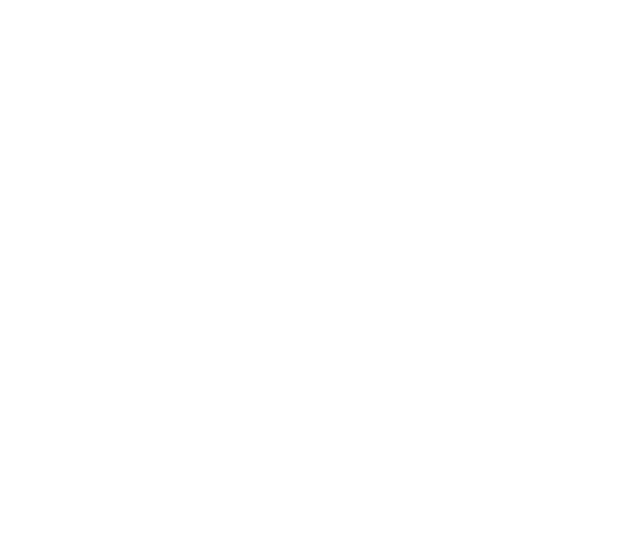
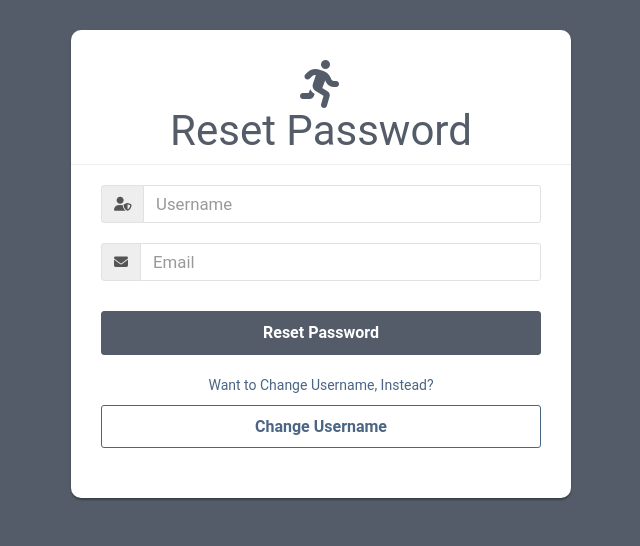
Before and after one commit to abhigunasekar/werkIt, a plain HTML site: page reset/reset.html in a window 1280 px wide. Shown: the whole page, without its empty margins (319-959 px from the left). Drawn offline with nearby package versions, Linux system fonts and the light colour scheme.

Commit message:
Created the Reset Password and Change Username Page --Abhi

```diff
--- a/reset/reset.css
+++ b/reset/reset.css
@@ -0,0 +1,129 @@
+body {
+    color: #fff;
+    background: #535c68;
+    font-family: 'Roboto', sans-serif;
+}
+
+.form-control, .form-control:focus, .input-group-addon {
+    border-color: #e1e1e1;
+}
+.form-control, .btn {
+    border-radius: 3px;
+}
+.signup-form {
+    width: 500px;
+    margin: 0 auto;
+    padding: 30px 0;
+}
+.signup-form form {
+    color: #999;
+    border-radius: 10px;
+    margin-bottom: 15px;
+    background: #fff;
+    box-shadow: 0px 2px 2px rgba(0, 0, 0, 0.3);
+    padding: 30px;
+}
+.signup-form h2 {
+    color: #535c68;
+    font-weight: 400;
+    font-size: 300%;
+    margin-top: 0;
+}
+.signup-form hr {
+    margin: 0 -30px 20px;
+}
+.signup-form .form-group {
+    margin-bottom: 20px;
+}
+.signup-form label {
+    font-weight: bold;
+    font-size: 20px;
+}
+.signup-form .form-control {
+    min-height: 38px;
+    box-shadow: none !important;
+}
+.signup-form .input-group-addon {
+    max-width: 42px;
+    text-align: center;
+}
+.signup-form input[type="checkbox"] {
+    margin-top: 2px;
+}
+.signup-form .btn-signup{
+    font-size: 16px;
+    font-weight: bold;
+    background: #535c68;
+    border-color: #535c68;
+    color: #ffffff;
+    min-width: 140px;
+}
+.signup-form .btn-login{
+    font-size: 16px;
+    font-weight: bold;
+    background:#ffffff;
+    border-color: #4b6584;
+    color:  #4b6584;
+    min-width: 140px;
+}
+.signup-form .btn-signup:hover, .signup-form .btn:focus {
+    background: #ffffff;
+    border-color: #535c68;
+    color: #535c68;
+}
+
+.signup-form .btn-login:hover, .signup-form .btn:focus {
+    background: #4b6584;
+    border-color: #4b6584;
+    text-decoration: none;
+    color: #fff;
+}
+
+.signup-form p {
+    color: #4b6584;
+}
+.signup-form a {
+    color: #fff;
+    text-decoration: underline;
+}
+.signup-form a:hover {
+    text-decoration: none;
+}
+.signup-form form a {
+    color: #535c68;
+    text-decoration: none;
+}
+.signup-form form a:hover {
+    text-decoration: underline;
+}
+.signup-form .fa {
+    font-size: 21px;
+}
+.signup-form .fa-paper-plane {
+    font-size: 18px;
+}
+.signup-form .fa-check {
+    color: #fff;
+    left: 17px;
+    top: 18px;
+    font-size: 7px;
+    position: absolute;
+}
+
+#container {
+    width: auto;
+    padding: 0 0;
+
+}
+
+.form-control {
+    font-size: larger;
+}
+
+.btn-success {
+    background-color: purple;
+}
+.health-icon {
+    color: #535c68;
+    font-size: xxx-large;
+}
--- a/reset/reset.html
+++ b/reset/reset.html
@@ -0,0 +1,78 @@
+<!DOCTYPE html>
+<html lang="en">
+
+<head>
+    <meta charset="UTF-8">
+    <meta name="viewport" content="width=device-width, initial-scale=1.0">
+    <!-- Favicon -->
+    <link rel=icon type=image/x-icon href=../assets/favicon.png>
+    <!-- Bootstrap CDN -->
+    <link rel="stylesheet" href="https://maxcdn.bootstrapcdn.com/bootstrap/3.3.7/css/bootstrap.min.css"
+        integrity="sha384-BVYiiSIFeK1dGmJRAkycuHAHRg32OmUcww7on3RYdg4Va+PmSTsz/K68vbdEjh4u" crossorigin="anonymous">
+
+    <link rel="stylesheet" href="https://maxcdn.bootstrapcdn.com/bootstrap/3.3.7/css/bootstrap-theme.min.css"
+        integrity="sha384-rHyoN1iRsVXV4nD0JutlnGaslCJuC7uwjduW9SVrLvRYooPp2bWYgmgJQIXwl/Sp" crossorigin="anonymous">
+
+    <script src="https://maxcdn.bootstrapcdn.com/bootstrap/3.3.7/js/bootstrap.min.js"
+        integrity="sha384-Tc5IQib027qvyjSMfHjOMaLkfuWVxZxUPnCJA7l2mCWNIpG9mGCD8wGNIcPD7Txa"
+        crossorigin="anonymous"></script>
+
+    <!-- Learned Bootstrap Tutorial From -->
+    <!-- https://getbootstrap.com/-->
+
+    <!-- Font Awesome -->
+    <script src="https://kit.fontawesome.com/25ed10730a.js" crossorigin="anonymous"></script>
+
+    <!-- Personalized CSS -->
+    <link rel="stylesheet" href="reset.css">
+    <title>Reset Password</title>
+
+</head>
+
+<body>
+    <div class="signup-form">
+        <form action="/examples/actions/confirmation.php" method="post">
+            <!-- Header -->
+            <div class="text-center" id="container">
+                <a href="../login/login.html"><i class="health-icon fas fa-running"></i></a>
+                <h2>Reset Password</h2>
+            </div>
+            <hr>
+
+            <!-- Username -->
+            <div class="form-group">
+                <div class="input-group">
+                    <span class="input-group-addon"><i class="fas fa-user-shield"></i></span>
+                    <input type="text" class="form-control" name="username" placeholder="Username" required="required">
+                </div>
+            </div>
+
+            <!-- Email -->
+            <div class="form-group">
+                <div class="input-group">
+                    <span class="input-group-addon"><i class="fas fa-envelope"></i></span>
+                    <input type="email" class="form-control" name="email" placeholder="Email" required="required">
+                </div>
+            </div>
+
+            <div class="form-group row">
+                <div class="col-sm-12 text-center">
+                    <p></p>
+                    <button type="submit" class="btn btn-signup btn-lg btn-block">Reset Password</button>
+                </div>
+
+            </div>
+            <div class="form-group row">
+                <div class="col-sm-12 text-center">
+                    <p>Want to Change Username, Instead?</p>
+                    <a href="../username/username.html" class="btn btn-login btn-lg btn-block" role="button">Change
+                        Username</a>
+                    <!-- <button type="submit" class="btn btn-login">Login</button> -->
+                </div>
+            </div>
+
+    </div>
+    </div>
+</body>
+
+</html>
```
Also changed, not shown: signup/signup.html (+23 -12 lines).
